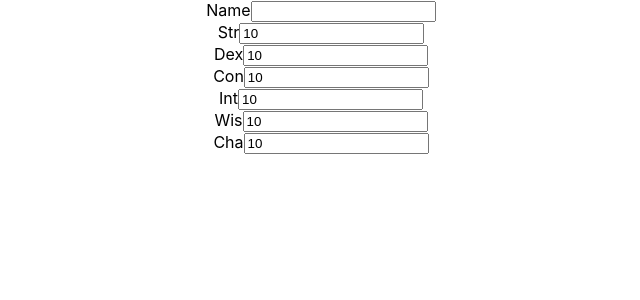
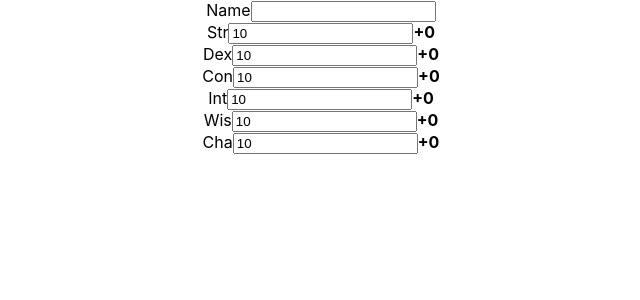
Before and after one commit to ForrestWeiswolf/charsheets, a React (Create React App) app: page / in a window 1280 px wide. Shown: the top 300 px of the page, without its empty margins (319-959 px from the left). Built offline with nearby package versions, Linux system fonts and the light colour scheme.

Commit message:
Show ability modifiers

```diff
--- a/src/App.tsx
+++ b/src/App.tsx
@@ -1,5 +1,6 @@
 import React, { useState } from 'react';
 import './App.css';
+import { formatModifier, modFromAbilityScore } from './utils';
 import ModifiableField from './ModifiableField';
 
 function App() {
@@ -24,21 +25,23 @@ function App() {
       <div>
         {
           // TODO: check if there's a good way to make sure the order is correct
-          (Object.keys(fields.abilityScores)).map((score) => (
+          (Object.keys(fields.abilityScores)).map((scoreName) => (
+            <div key={scoreName}>
               <ModifiableField
-              key={score}
-              value={fields.abilityScores[score].toString()}
-              formula={fields.abilityScores[score].toString()}
-              name={score}
+                value={fields.abilityScores[scoreName].toString()}
+                formula={fields.abilityScores[scoreName].toString()}
+                name={scoreName}
                 setFormula={(f) => {
                   setFields({
                     ...fields,
                     abilityScores: {
-                    ...fields.abilityScores, [score]: parseInt(f, 10),
+                      ...fields.abilityScores, [scoreName]: parseInt(f, 10),
                     },
                   });
                 }}
               />
+              <b>{formatModifier(modFromAbilityScore(fields.abilityScores[scoreName]))}</b>
+            </div>
           ))
         }
       </div>
--- a/src/ModifiableField.tsx
+++ b/src/ModifiableField.tsx
@@ -11,7 +11,7 @@ function ModifiableField({
   const [editedFormula, setEditedFormula] = useState(formula);
 
   return (
-    <div>
+    <>
       <label htmlFor={`${name}-input`}>{name}</label>
       <input
         id={`${name}-input`}
@@ -24,7 +24,7 @@ function ModifiableField({
           setFormula(editedFormula);
         }}
       />
-    </div>
+    </>
   );
 }
 
--- /dev/null
+++ b/src/utils.ts
@@ -0,0 +1,7 @@
+export const modFromAbilityScore = (score: number | null) => (score
+  ? Math.floor((score - 10) / 2)
+  : 0);
+
+export const formatModifier = (modifier: number) => (
+  modifier < 0 ? `${modifier}` : `+${modifier}`
+);
```
Also changed, not shown: 2 other files (tests, documents, lock files or other folders). Lines whose indentation alone changed are shown as unchanged.
